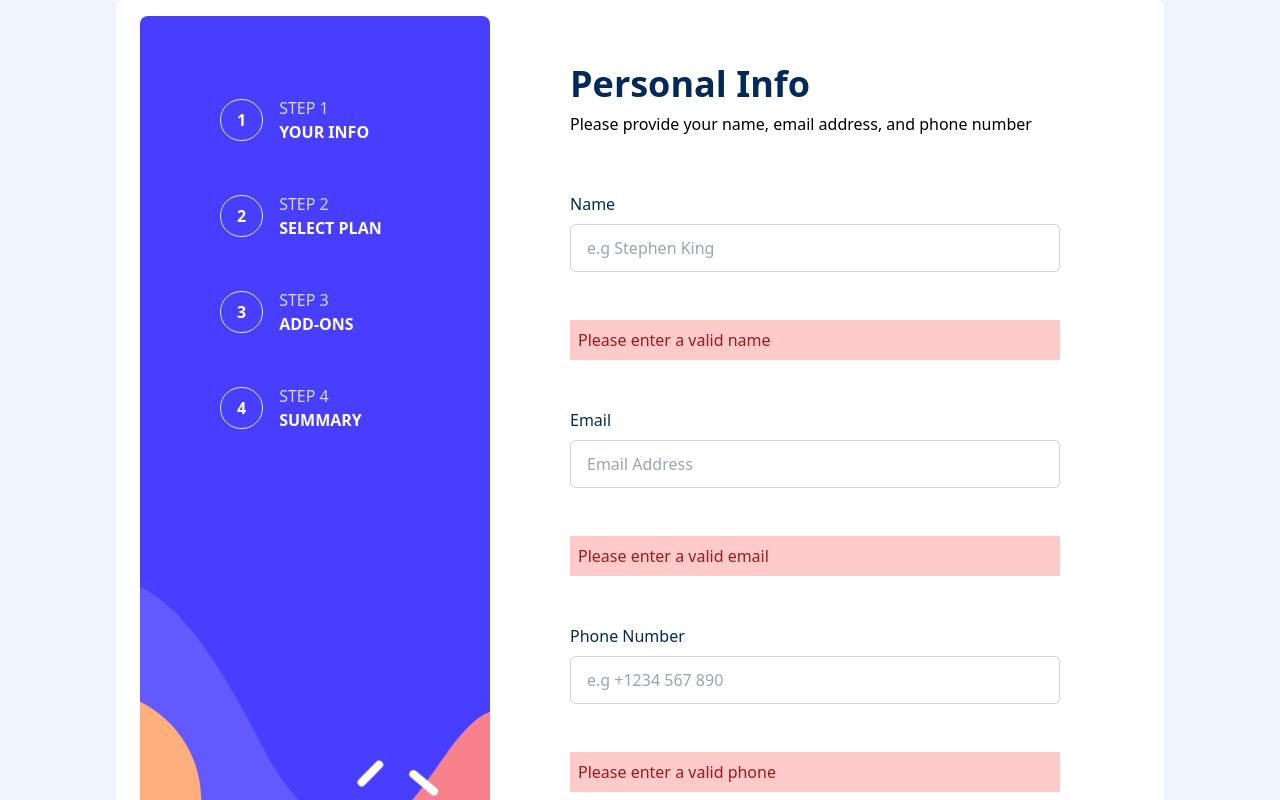
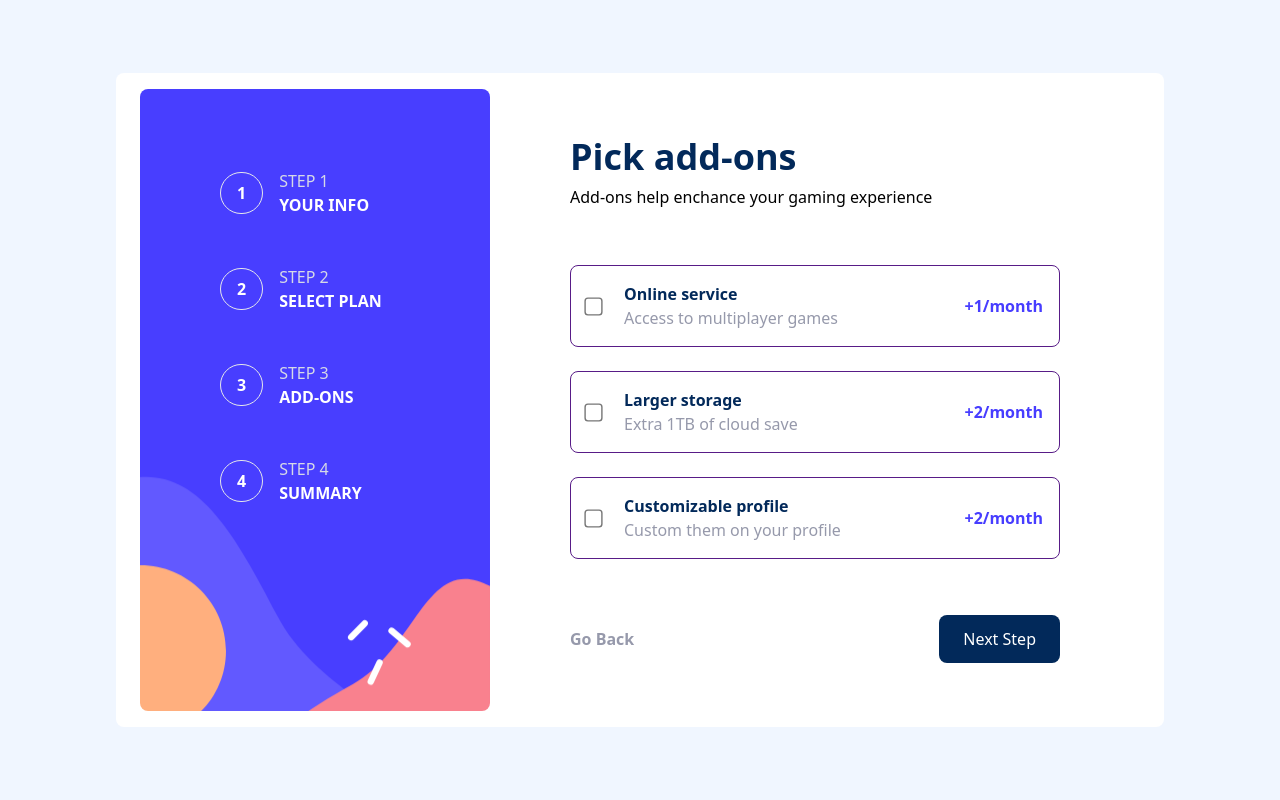
Before and after one commit to VPontis15/multi-step-form, a React (Vite) app: page / in a window 1280 px wide. Shown: the top 800 px of the page. Built offline with nearby package versions, Linux system fonts and the light colour scheme.

Commit message:
finish state version of Addons section

```diff
--- a/src/features/AddOns/Addons.jsx
+++ b/src/features/AddOns/Addons.jsx
@@ -1,8 +1,56 @@
+import { useState } from "react";
 import Form from "../ui/Form";
 import Navigation from "../ui/Navigation";
 import Option from "../ui/Option";
+import { useDispatch, useSelector } from "react-redux";
+import {
+  selectAddon,
+  getAddon,
+  getAddons,
+  addAddon,
+  removeSelectedAddon,
+} from "./AddonsSlice";
 
 function Addons() {
+  const [isChecked, setIsChecked] = useState(false);
+  const addons = useSelector(getAddons);
+  const addon = useSelector(getAddon);
+
+  const [localAddon, setLocalAddon] = useState(addon);
+  const [localAddons, setLocalAddons] = useState(addons);
+  const dispatch = useDispatch();
+
+  function handleIsChecked(e) {
+    const addonTitle = e.target.getAttribute("data-title");
+    const addonPrice = e.target.getAttribute("data-value");
+
+    if (e.target.checked) {
+      const updatedLocalAddon = {
+        title: addonTitle,
+        price: addonPrice,
+        isChecked: true,
+      };
+      setLocalAddon(updatedLocalAddon);
+      setLocalAddons((arr) => [...arr, updatedLocalAddon]);
+      dispatch(selectAddon({ title: addonTitle, price: addonPrice }));
+      dispatch(addAddon(addon));
+    } else {
+      dispatch(removeSelectedAddon(addonTitle));
+
+      setLocalAddons((arr) =>
+        arr.filter((addon) => addon.title !== addonTitle),
+      );
+
+      if (localAddon.title === addonTitle) {
+        setLocalAddon({
+          title: "",
+          price: "",
+          isChecked: false,
+        });
+      }
+    }
+  }
+
   return (
     <div className="grid  grid-cols-[350px_650px] rounded-lg bg-white px-6 py-4">
       <Navigation />
@@ -16,16 +64,30 @@ function Addons() {
             optionTitle={"Online service"}
             description={"Access to multiplayer games"}
             price={1}
+            handleChange={handleIsChecked}
+            checked={
+              !!localAddons.find((addon) => addon.title === "Online service")
+            }
           />
           <Option
             optionTitle={"Larger storage"}
             description={"Extra 1TB of cloud save"}
             price={2}
+            handleChange={handleIsChecked}
+            checked={
+              !!localAddons.find((addon) => addon.title === "Larger storage")
+            }
           />
           <Option
             optionTitle={"Customizable profile"}
             description={"Custom them on your profile"}
             price={2}
+            handleChange={handleIsChecked}
+            checked={
+              !!localAddons.find(
+                (addon) => addon.title === "Customizable profile",
+              )
+            }
           />
         </ul>
       </Form>
--- /dev/null
+++ b/src/features/AddOns/AddonsSlice.js
@@ -0,0 +1,46 @@
+import { createSlice } from "@reduxjs/toolkit";
+
+const initialState = {
+  addon: {
+    isChecked: false,
+    title: "",
+    price: "",
+  },
+  addons: [],
+};
+
+const addOnsSlice = createSlice({
+  name: "addons",
+  initialState,
+  reducers: {
+    selectAddon: function (state, action) {
+      return {
+        ...state,
+        addon: {
+          title: action.payload.title,
+          price: action.payload.price,
+          isChecked: true,
+        },
+      };
+    },
+    removeSelectedAddon: function (state, action) {
+      state.addons = state.addons.filter(
+        (addon) => addon.title !== action.payload,
+      );
+      Object.keys(state.addon).forEach((key) => {
+        state.addon[key] = "";
+        state.addon["isChecked"] = false;
+      });
+    },
+    addAddon: function (state) {
+      state.addons.push(state.addon);
+    },
+  },
+});
+
+export const getAddon = (state) => state.addons.addon;
+export const getAddons = (state) => state.addons.addons;
+export const { selectAddon, addAddon, removeSelectedAddon } =
+  addOnsSlice.actions;
+
+export default addOnsSlice.reducer;
--- a/src/features/globalSlice.js
+++ b/src/features/globalSlice.js
@@ -1,7 +1,7 @@
 import { createSlice } from "@reduxjs/toolkit";
 
 const initialState = {
-  step: 1,
+  step: 3,
   errors: {
     name: "",
     email: "",
--- a/src/features/store.js
+++ b/src/features/store.js
@@ -2,12 +2,14 @@ import { configureStore } from "@reduxjs/toolkit";
 import userInfoReducer from "./UserInfo/UserInfoSlice";
 import globalReducer from "./globalSlice";
 import planReducer from "./Plan/PlanSlice";
+import addonsReducer from "./AddOns/AddonsSlice";
 
 const store = configureStore({
   reducer: {
     userInfo: userInfoReducer,
     global: globalReducer,
     plan: planReducer,
+    addons: addonsReducer,
   },
 });
 
--- a/src/features/ui/Option.jsx
+++ b/src/features/ui/Option.jsx
@@ -1,9 +1,17 @@
-function Option({ optionTitle, description, price, checked = false }) {
+function Option({ optionTitle, description, price, handleChange, checked }) {
   return (
-    <li className=" flex items-center justify-between gap-6 rounded-lg border border-purple-900 p-4 checked:bg-body">
+    <li
+      className={` ${
+        checked ? "bg-body " : ""
+      }flex items-center justify-between gap-6 rounded-lg border border-purple-900 p-4`}
+    >
       <input
         className=" scale-[1.4]  accent-purple-700 checked:border-purple-700 checked:bg-purple-700"
         type="checkbox"
+        onChange={handleChange}
+        data-title={optionTitle}
+        data-value={price}
+        checked={checked}
       />
       <div className="flex-1 ">
         <h3 className=" font-bold text-form-label">{optionTitle}</h3>
```
